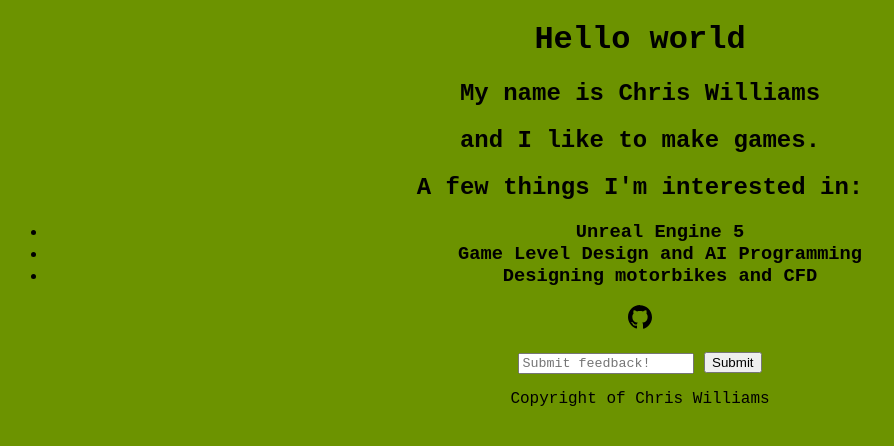
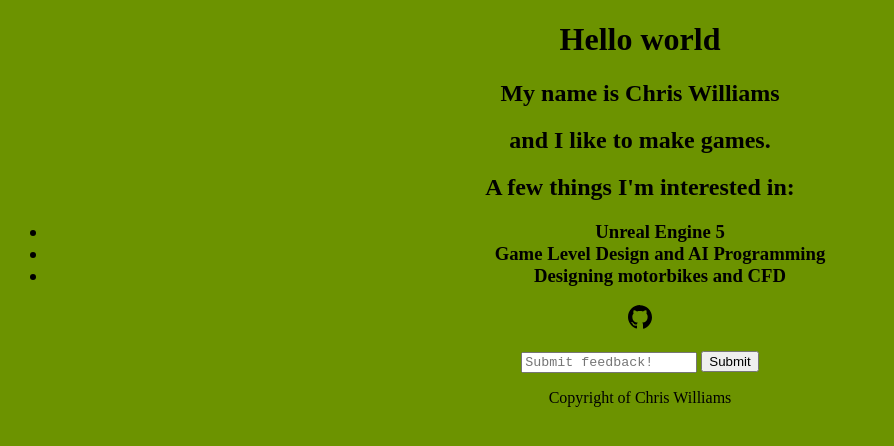
Before and after one commit to TheRealChrisWilliams/TheRealChrisWilliams.github.io, a plain HTML site: page index.html in a window 1280 px wide. Shown: the whole page, without its empty margins (0-894 px from the left). Drawn offline with Linux system fonts and the light colour scheme.

Commit message:
Update index.html

```diff
--- a/index.html
+++ b/index.html
@@ -4,7 +4,7 @@
     <title>ChrisWill.tech</title>
     <style>
         body {
-            font-family: 'Courier New';
+            font-family: 'Montserrat';
             animation: color-change 60s infinite;
         }
         @keyframes color-change {
```
